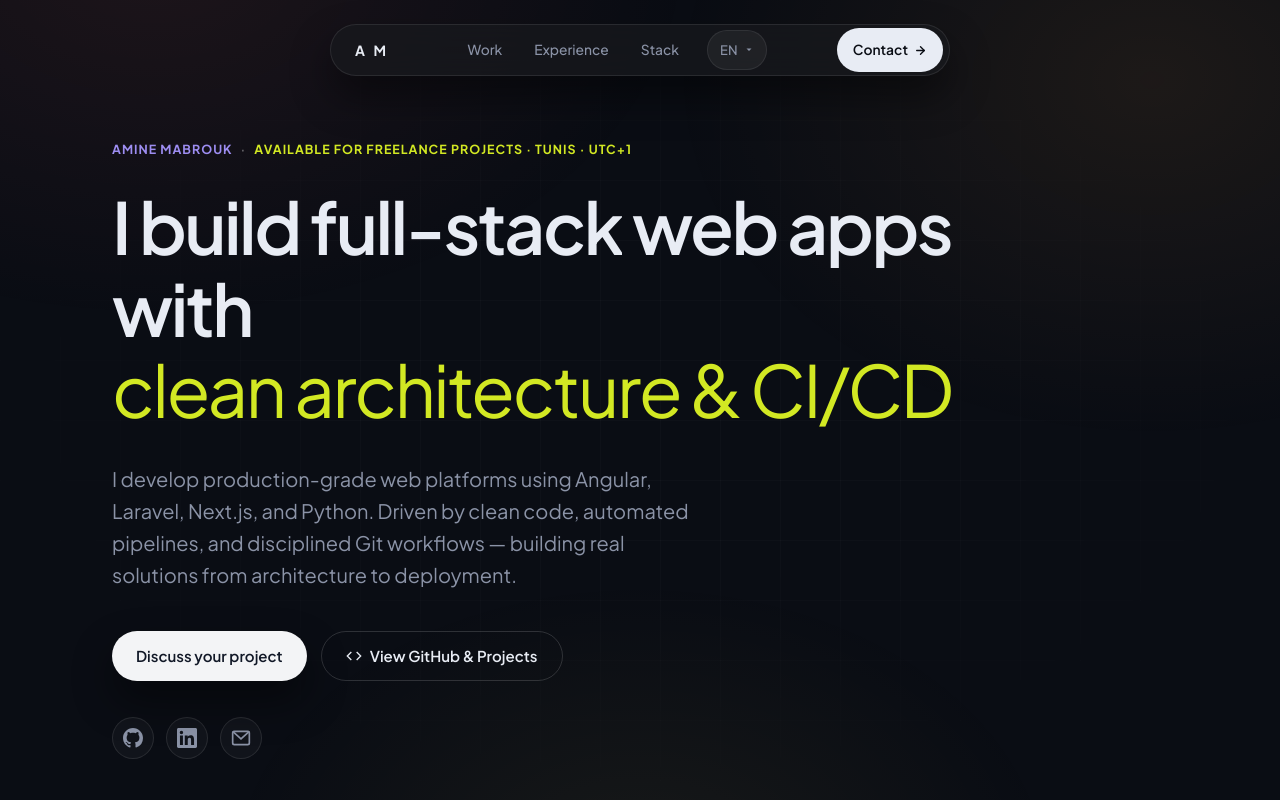
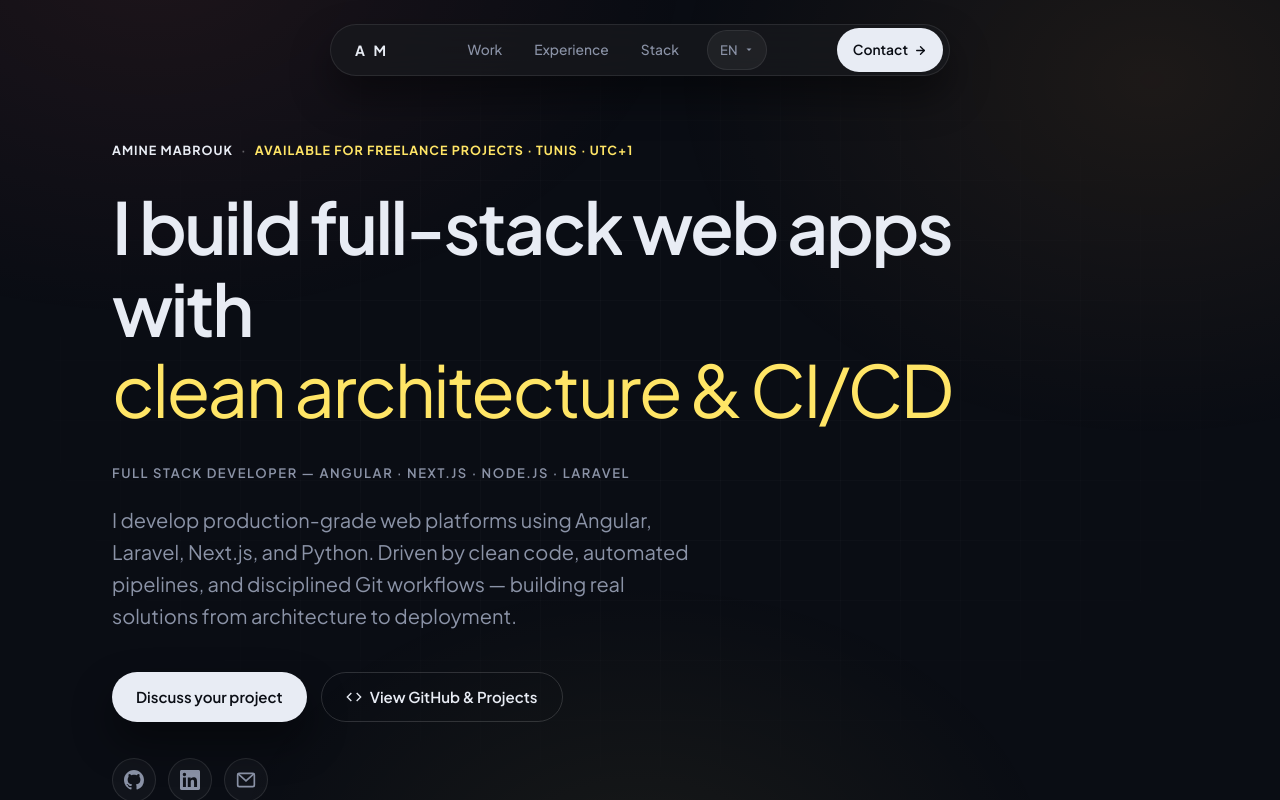
Before and after one commit to AmineMabrouk17/My-Portfolio, a Next.js app: page / in a window 1280 px wide. Shown: the top 800 px of the page. Built offline with nearby package versions, Linux system fonts and the light colour scheme.

Commit message:
feat(hero): warm palette, job title, 44px socials
Replaces the off-palette violet and lime with the documented ramp, renders
the hero.role job title that existed in every locale but never appeared,
and enlarges the social targets.

```diff
--- a/src/components/sections/Hero.tsx
+++ b/src/components/sections/Hero.tsx
@@ -58,10 +58,10 @@ export default function Hero() {
     <section className="pt-[140px] pb-[60px] max-lg:pt-[120px]">
       <div className="max-w-[1120px] mx-auto px-8">
         <ScrollReveal>
-          <div className="flex items-center flex-wrap gap-2 text-[0.78rem] font-bold tracking-[0.08em] uppercase mb-[26px]">
-            <span className="text-[#9d8df1]">Amine Mabrouk</span>
+          <div className="flex items-center flex-wrap gap-2 text-[12.5px] font-bold tracking-[0.08em] uppercase mb-[26px]">
+            <span className="text-[var(--color-text)]">Amine Mabrouk</span>
             <span className="text-white/35">·</span>
-            <span className="text-[#d2e823]">{t("hero.tag")}</span>
+            <span className="text-[var(--color-accent-3)]">{t("hero.tag")}</span>
           </div>
 
           <h1
@@ -69,8 +69,12 @@ export default function Hero() {
             className="font-semibold leading-[1.14] tracking-[-0.035em] mb-8 max-w-[980px] text-[clamp(2.4rem,5.6vw,4.6rem)]"
           >
             <span className="inline-block">{t("hero.headline")}</span>{" "}
-            <span className="text-[#d2e823] font-normal">{t("hero.headlineAccent")}</span>
+            <span className="text-[var(--color-accent-3)] font-normal">{t("hero.headlineAccent")}</span>
           </h1>
+
+          <p className="mb-5 text-[13px] font-semibold uppercase tracking-[0.12em] text-[var(--color-muted)]">
+            {t("hero.role")}
+          </p>
 
           <p
             ref={summaryRef}
@@ -82,7 +86,7 @@ export default function Hero() {
           <div className="flex gap-3.5 flex-wrap">
             <MagneticButton
               href="#contact"
-              className="inline-flex items-center gap-2 px-6 py-3 rounded-full no-underline font-semibold text-[15px] bg-[#f3f4f6] text-[#111827] transition-all duration-200 hover:-translate-y-px hover:opacity-95"
+              className="inline-flex items-center gap-2 px-6 py-3 rounded-full no-underline font-semibold text-[15px] bg-[var(--color-text)] text-[var(--color-accent-dark)] transition-all duration-200 hover:-translate-y-px hover:opacity-95"
               style={{ boxShadow: "0 20px 40px rgba(0, 0, 0, 0.45)" }}
             >
               {t("hero.cta1")}
@@ -105,7 +109,7 @@ export default function Hero() {
               target="_blank"
               rel="noopener"
               aria-label="GitHub"
-              className="w-[42px] h-[42px] grid place-items-center rounded-full bg-white/[0.03] border border-white/10 text-[var(--color-muted)] no-underline transition-all duration-200 hover:text-white hover:border-white/30 hover:-translate-y-0.5"
+              className="w-11 h-11 grid place-items-center rounded-full bg-white/[0.03] border border-white/10 text-[var(--color-muted)] no-underline transition-all duration-200 hover:text-white hover:border-white/30 hover:-translate-y-0.5"
             >
               <svg width="20" height="20" viewBox="0 0 24 24" fill="currentColor">
                 <path d="M12 0C5.37 0 0 5.37 0 12c0 5.31 3.435 9.795 8.205 11.385.6.105.825-.255.825-.57 0-.285-.015-1.23-.015-2.235-3.015.555-3.795-.735-4.035-1.41-.135-.345-.72-1.41-1.23-1.695-.42-.225-1.02-.78-.015-.795.945-.015 1.62.87 1.845 1.23 1.08 1.815 2.805 1.305 3.495.99.105-.78.42-1.305.765-1.605-2.67-.3-5.46-1.335-5.46-5.925 0-1.305.465-2.385 1.23-3.225-.12-.3-.54-1.53.12-3.18 0 0 1.005-.315 3.3 1.23.96-.27 1.98-.405 3-.405s2.04.135 3 .405c2.295-1.56 3.3-1.23 3.3-1.23.66 1.65.24 2.88.12 3.18.765.84 1.23 1.905 1.23 3.225 0 4.605-2.805 5.625-5.475 5.925.435.375.81 1.095.81 2.22 0 1.605-.015 2.895-.015 3.3 0 .315.225.69.825.57A12.02 12.02 0 0024 12c0-6.63-5.37-12-12-12z" />
@@ -116,7 +120,7 @@ export default function Hero() {
               target="_blank"
               rel="noopener"
               aria-label="LinkedIn"
-              className="w-[42px] h-[42px] grid place-items-center rounded-full bg-white/[0.03] border border-white/10 text-[var(--color-muted)] no-underline transition-all duration-200 hover:text-white hover:border-white/30 hover:-translate-y-0.5"
+              className="w-11 h-11 grid place-items-center rounded-full bg-white/[0.03] border border-white/10 text-[var(--color-muted)] no-underline transition-all duration-200 hover:text-white hover:border-white/30 hover:-translate-y-0.5"
             >
               <svg width="20" height="20" viewBox="0 0 24 24" fill="currentColor">
                 <path d="M20.447 20.452h-3.554v-5.569c0-1.328-.027-3.037-1.852-3.037-1.853 0-2.136 1.445-2.136 2.939v5.667H9.351V9h3.414v1.561h.046c.477-.9 1.637-1.85 3.37-1.85 3.601 0 4.267 2.37 4.267 5.455v6.286zM5.337 7.433a2.062 2.062 0 01-2.063-2.065 2.064 2.064 0 112.063 2.065zm1.782 13.019H3.555V9h3.564v11.452zM22.225 0H1.771C.792 0 0 .774 0 1.729v20.542C0 23.227.792 24 1.771 24h20.451C23.2 24 24 23.227 24 22.271V1.729C24 .774 23.2 0 22.222 0h.003z" />
@@ -125,7 +129,7 @@ export default function Hero() {
             <a
               href="mailto:amx72001@gmail.com?subject=Inquiry%20via%20Portfolio"
               aria-label="Email"
-              className="w-[42px] h-[42px] grid place-items-center rounded-full bg-white/[0.03] border border-white/10 text-[var(--color-muted)] no-underline transition-all duration-200 hover:text-white hover:border-white/30 hover:-translate-y-0.5"
+              className="w-11 h-11 grid place-items-center rounded-full bg-white/[0.03] border border-white/10 text-[var(--color-muted)] no-underline transition-all duration-200 hover:text-white hover:border-white/30 hover:-translate-y-0.5"
             >
               <svg width="20" height="20" viewBox="0 0 24 24" fill="none" stroke="currentColor" strokeWidth="2">
                 <rect x="2" y="4" width="20" height="16" rx="2" />
```
